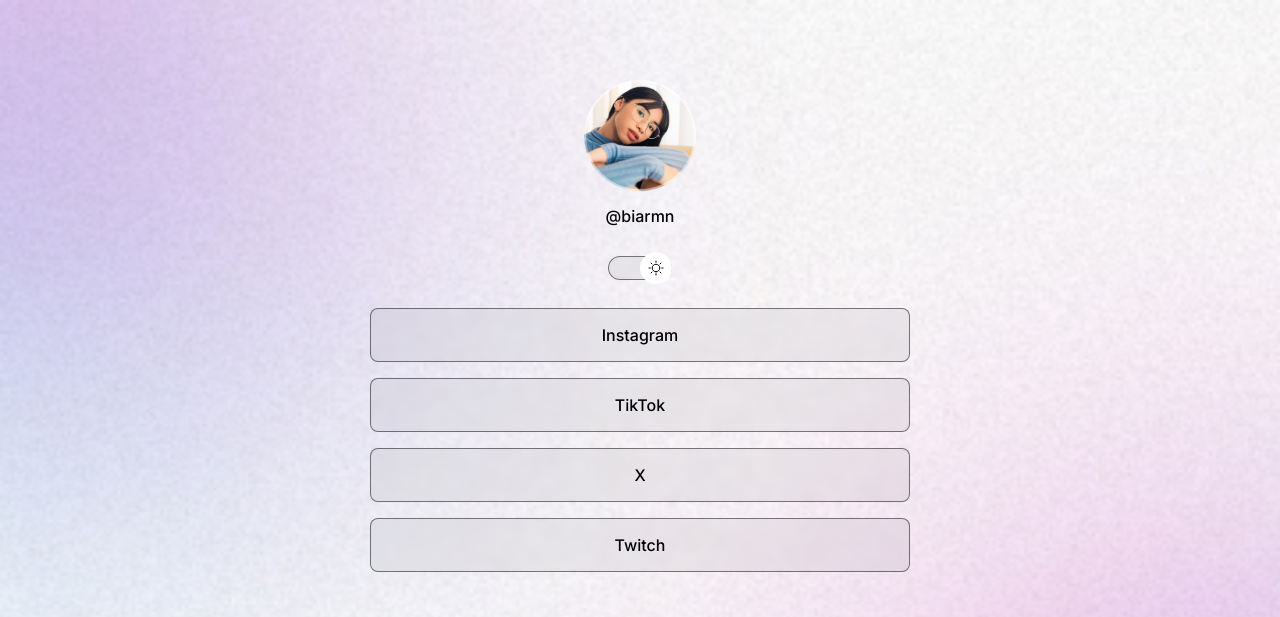
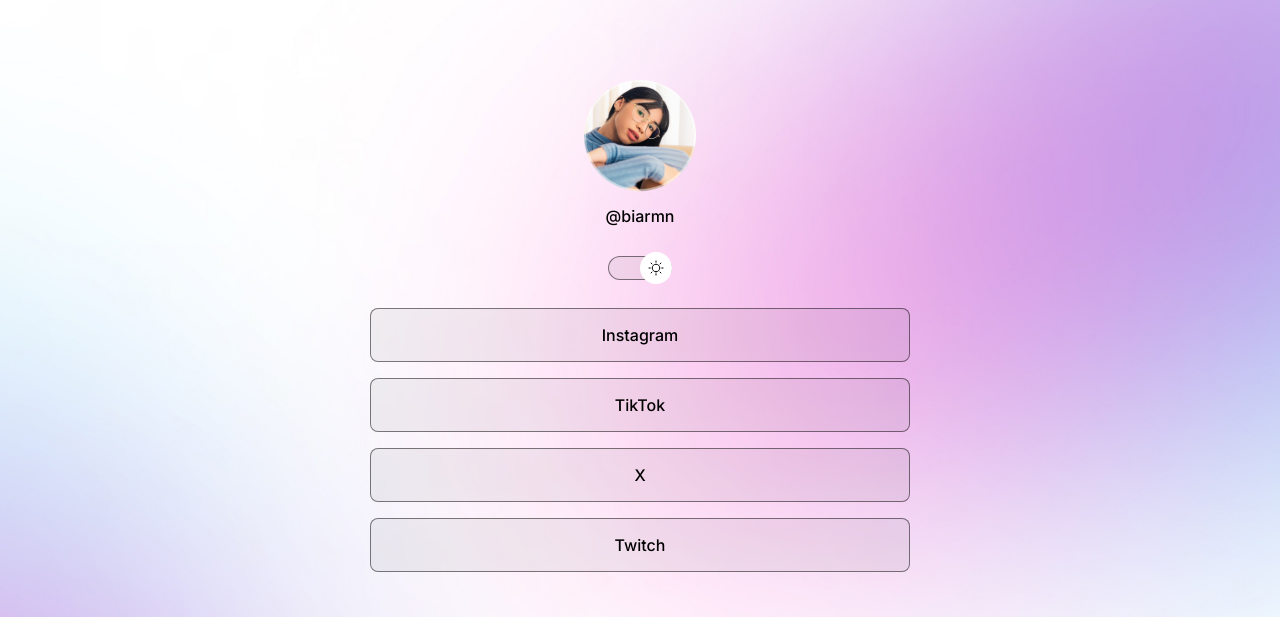
Before and after one commit to biarmn/projeto-, a plain HTML site: page index.html in a window 1280 px wide. Shown: the top 617 px of the page. Drawn offline with nearby package versions, Linux system fonts and the light colour scheme.

Commit message:
change background based on media queries

```diff
--- a/style.CSS
+++ b/style.CSS
@@ -26,6 +26,7 @@
 
 body {
 background: var(--bg-url) no-repeat top center/cover;
+height: 100vh;
 }
 
 body * {
@@ -160,3 +161,13 @@
   text-align: center;
   font-size: 14px;
 }
+
+@media (min-width: 700px) {
+  :root {
+    --bg-url: url(./assets/bg-desktop.jpg);
+  }
+
+  .light {
+    --bg-url: url(./assets/bg-desktop-light.jpg)
+  }
+}
```
Also changed, not shown: assets/bg-desktop-light.jpg (added), assets/bg-desktop.jpg (added).
